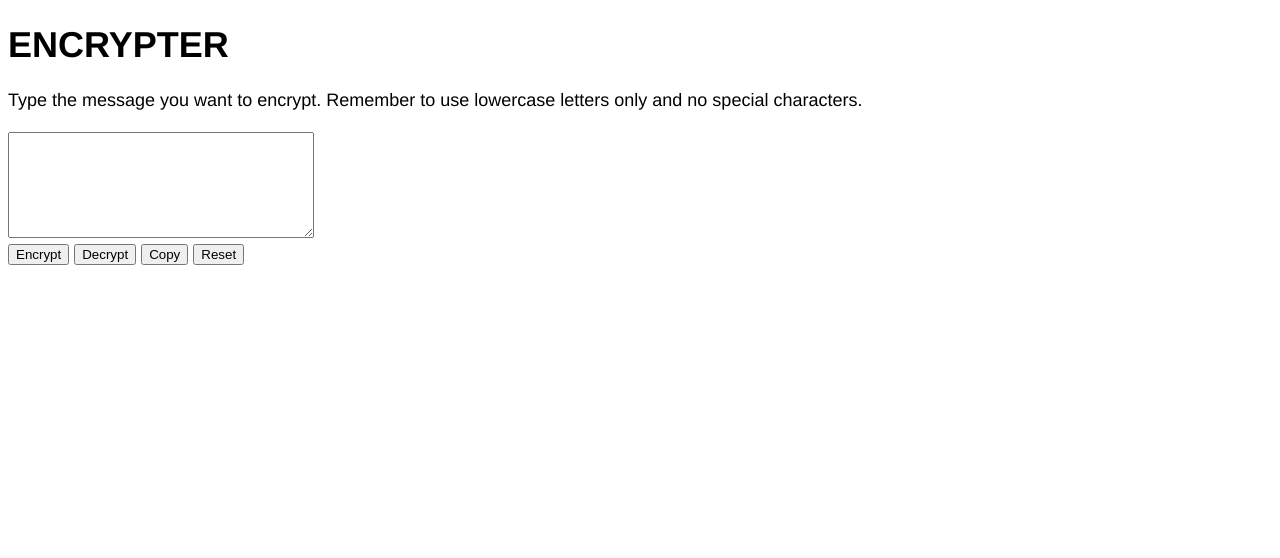
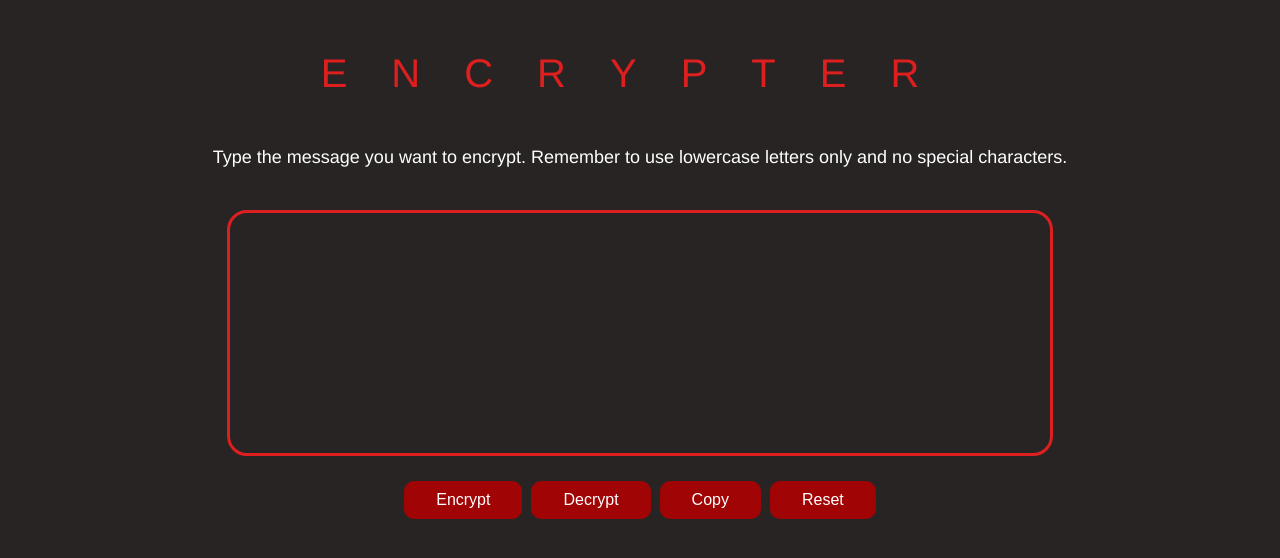
Before and after one commit to samuelgomez4/word-encryption, a plain HTML site: page index.html in a window 1280 px wide. Drawn offline with Linux system fonts and the light colour scheme.

Commit message:
CSS style completed

```diff
--- a/index.html
+++ b/index.html
@@ -9,17 +9,31 @@
 </head>
 <body>
     <header>
-        <h1>ENCRYPTER</h1>
+        <div id="title">
+            <div class="text text--title">E</div>
+            <div class="text text--title">N</div>
+            <div class="text text--title">C</div>
+            <div class="text text--title">R</div>
+            <div class="text text--title">Y</div>
+            <div class="text text--title">P</div>
+            <div class="text text--title">T</div>
+            <div class="text text--title">E</div>
+            <div class="text text--title">R</div>
+        </div>
     </header>
     <main>
         <label for="message">Type the message you want to encrypt. Remember to use lowercase letters only and no special characters.</label><br><br>
-        <textarea name="message" id="message" cols="30" rows="10" class="message" maxlength="3500"></textarea>
+        <div class="wrap-textarea" id="wrap-textarea">
+            <textarea name="message" id="message" cols="30" rows="10" class="message" maxlength="3500" spellcheck="false"></textarea>
+        </div>
         <div id="transition" class="transition--hide"></div>
         <br>
-        <button id="encrypt">Encrypt</button>
-        <button id="decrypt">Decrypt</button>
-        <button id="copy">Copy</button>
-        <button id="reset">Reset</button>
+        <div class="buttons" id="buttons">
+            <button id="encrypt" class="button">Encrypt</button>
+            <button id="decrypt" class="button">Decrypt</button>
+            <button id="copy" class="button">Copy</button>
+            <button id="reset" class="button">Reset</button>
+        </div>
 
     </main>
     <footer>
--- a/index.js
+++ b/index.js
@@ -3,6 +3,12 @@ let message = document.getElementById("message");
 
 //Transition is a division that is used to show an animation between words.
 let transition = document.getElementById("transition");
+
+// Since the textarea has rounded borders it's neccesary to wrap the textarea to include an scrollbar that fits properly.
+let messageWrap = document.getElementById("wrap-textarea");
+
+//Buttons are wrapped in another division so they can be hidden when clicking a button;
+let buttons = document.getElementById("buttons");
 
 //The challenge proposes that only lowercase letters can be used. With this event we prevent the user from typing whatever is not a letter. We allow also the user to type uppercase letters but these are transform into lowercase using CSS for displaying and using .toLowerCase() for the actual value. The regular expression also includes the space key.
 message.addEventListener("keypress", (e) => {
@@ -55,9 +61,11 @@ function animate(conversion) {
       message.value = "i wonder what the decryption of an empty message is";
     }
   } else {
-    //When the button is clicked, the text area is hidden and the division called transition is shown. The reason to do this is because animating the text within a textarea is not possible. This is done by changing the class of the element. Each class has its own specifications in CSS.
-    message.className = "message--hide";
+    //When the button is clicked, the text area is hidden and the division called transition is shown. The reason to do this is because animating the text within a textarea is not possible. This is done by changing the class of the element. Each class has its own specifications in CSS. Buttons are hidden as well to prevent users from clicking them during the animation.
+    messageWrap.className = "wrap-textarea--hide";
     transition.className = "transition--show";
+    buttons.className = "buttons--hide";
+
 
     //The words that are typed by the user are saved in an array.
     let unchangedWords = message.value.toLowerCase().split(" ");
@@ -85,14 +93,26 @@ function animate(conversion) {
       }, randomTimeAnimation * 1000 + 60); //The set time out for the word to be changed has to be mutiplied by 1000 to be converted from miliseconds to seconds. A time of 60 is added because of the keyframe in CSS (at 6% the visibility is hidden so the change of word is not noticeable).
     }
 
-    //After the transition is completed, the division is hidden and the textarea is displayed again. The transition division is reset.
+    //After the transition is completed, the division is hidden and the textarea is displayed again as well as the buttons. The transition division is reset.
     setTimeout(() => {
-      message.className = "message";
+      messageWrap.className = "wrap-textarea";
       transition.className = "transition--hide";
+      buttons.className = "buttons";
       transition.innerHTML = "";
     }, 2060);
   }
 }
+
+//This event allows title animation as soon as the page loads completely. The animation works similar to the textarea animation. Each word has a different an randomly generated animation delay.
+let titleWords = document.querySelectorAll(".text--title");
+window.addEventListener("load", () => {
+  titleWords.forEach(word => {
+    let randomTimeAnimation = (Math.random() * (1.5 - 0.5) + 0.5).toFixed(2);
+    word.style.animationDelay = `${randomTimeAnimation}s`;
+
+  });
+})
+
 
 //We create an event listener so when the encrypt button is clicked the encrypt function is triggered.
 let encryptButton = document.getElementById("encrypt");
--- a/style.css
+++ b/style.css
@@ -1,21 +1,82 @@
 body{
     font-family: Helvetica;
     font-size: 18px;
+    background-color: rgb(41, 36, 36);
   }
+
+
+
+header h1{
+    text-align: center;
+
+
+}
+
+#title{
+    display: flex;
+    flex-direction: row;
+    justify-content: center;
+    margin: 50px;
+
+
+}
+
+main {
+    display: flex;
+    flex-direction: column;
+    align-items: center;
+
+}
+label {
+    color: white;
+}
+
+.wrap-textarea{
+    height: 220px;
+    width: 800px;
+    border: solid;
+    border-color: rgb(221, 31, 31);
+    border-radius: 20px;
+    border-width: 3px;
+    padding: 10px;
+}
+
+.wrap-textarea--hide{
+    display: none;
+}
 
 .message {
     text-transform: lowercase;
-    height: 100px;
-    width: 300px;
+    height: 220px;
+    width: 800px;
     font-family: Helvetica;
-    font-size: 18px;
+    font-size: 25px;
+    color: white;
     word-spacing: -1px;
+    resize: none;
+    background-color: rgb(41, 36, 36);
+    border: none;
+    }
+
+
+.message:focus{
+    outline:none;
 }
 
-.message--hide{
-    display: none;
-}
+.message::-webkit-scrollbar {
+    width: 2px;
+               /* width of the entire scrollbar */
+  }
 
+.message::-webkit-scrollbar-track {
+    background: none;        /* color of the tracking area */
+  }
+
+.message::-webkit-scrollbar-thumb {
+    background-color:rgb(221, 31, 31);    /* color of the scroll thumb */
+    border-radius: 20px;       /* roundness of the scroll thumb */     /* roundness of the scroll thumb */
+
+  }
 .text{
     margin-left:2px;
     margin-right:2px;
@@ -24,6 +85,19 @@ body{
     animation: pushDown 1s cubic-bezier(0.23, 1, 0.32, 1.2);
     animation-iteration-count: 1;
     position: relative;
+
+}
+
+.text--title{
+    font-size: 40px;
+    color: rgb(221, 31, 31);
+    letter-spacing: 1em;
+    animation-iteration-count: 2;
+}
+
+#title:hover .text--title{
+    animation-iteration-count: infinite;
+    cursor: pointer;
 }
 
 @keyframes pushDown {
@@ -41,13 +115,39 @@ body{
 }
 
 .transition--show{
-    height: 100px;
-    width: 300px;
-    display:flex;
+    height: 220px;
+    width: 800px;
+    display: flex;
     flex-wrap: wrap;
     align-content: flex-start;
-    border: 2px;
-    border-color: black;
     border-style:solid;
     overflow: hidden;
+    background-color: rgb(41, 36, 36);
+    font-size: 25px;
+    color: white;
+    border-color: rgb(221, 31, 31);
+    border-radius: 20px;
+    border-width: 3px;
+    padding: 10px;
 }
+
+.buttons--hide {
+    display: none;
+}
+
+.button{
+  background-color: rgb(161, 4, 4);
+  border: none;
+  border-radius: 10px;
+  color: white;
+  padding: 10px 32px;
+  text-align: center;
+  font-size: 16px;
+  margin: 4px 2px;
+  transition-duration: 0.4s;
+  cursor: pointer;
+}
+
+.button:hover{
+    background-color: rgb(196, 69, 69);
+}
```
